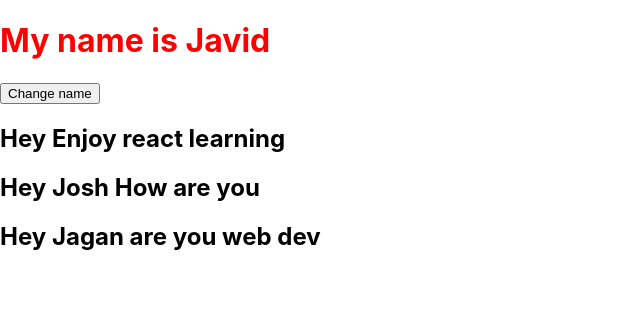
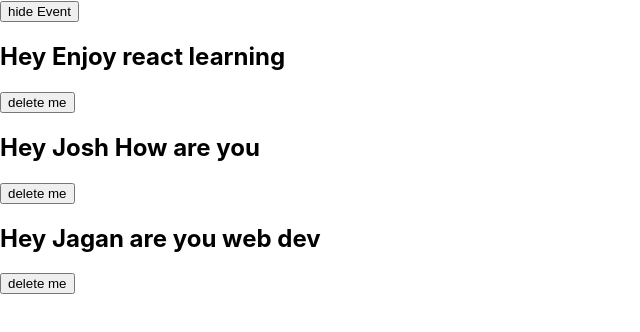
Before and after one commit to jaganjavid/josh-react, a React (Create React App) app: page / in a window 1280 px wide. Shown: the top 332 px of the page, without its empty margins (0-640 px from the left). Built offline with nearby package versions, Linux system fonts and the light colour scheme.

Commit message:
react 2nd day

```diff
--- a/src/App.js
+++ b/src/App.js
@@ -3,7 +3,9 @@ import { useState } from 'react';
 
 function App() {
 
-  const [name, setName] = useState("Javid")
+  const [name, setName] = useState("Javid");
+
+  const [showEvent, setShowEvent] = useState(true);
 
   const [events, setEvents] = useState([
     {title: "Hey Enjoy react learning", id: 1},
@@ -11,25 +13,44 @@ function App() {
     {title: "Hey Jagan are you web dev", id: 3},
   ])
 
-  const handelClick = () =>{
-    setName("Josh")
-    console.log(name);
+  // const handelClick = () =>{
+  //   setName("Josh")
+  //   console.log(name);
+  // }
+
+  // console.log(showEvent);
+
+  const deleteClick = (id) => {
+    setEvents((prevState) => {
+      console.log(prevState);
+      return prevState.filter((event) => (
+        event.id !== id
+      ))
+    })
   }
 
   return (
     <div className="App">
-        <h1>My name is {name}</h1>
-        <button onClick={handelClick}>Change name</button>
+        {/* <h1>My name is {name}</h1>
+        <button onClick={handelClick}>Change name</button> */}
+        <div>
+          {showEvent && <button onClick={() => {setShowEvent(false)}}>hide Event</button>}
+        </div>
 
-        {
-          events.map((event) => (
+        <div>
+          {!showEvent && <button onClick={() => {setShowEvent(true)}}>Show Event</button>}
+        </div>
+
+        {showEvent && events.map((event) => (
             <div key={event.id}>
               <h2>{event.title}</h2>
+              <button onClick={() => {deleteClick(event.id)}}>delete me</button>
             </div>
-          ))
-        }
+          ))}
     </div>
   );
 }
 
+
+
 export default App;
```
